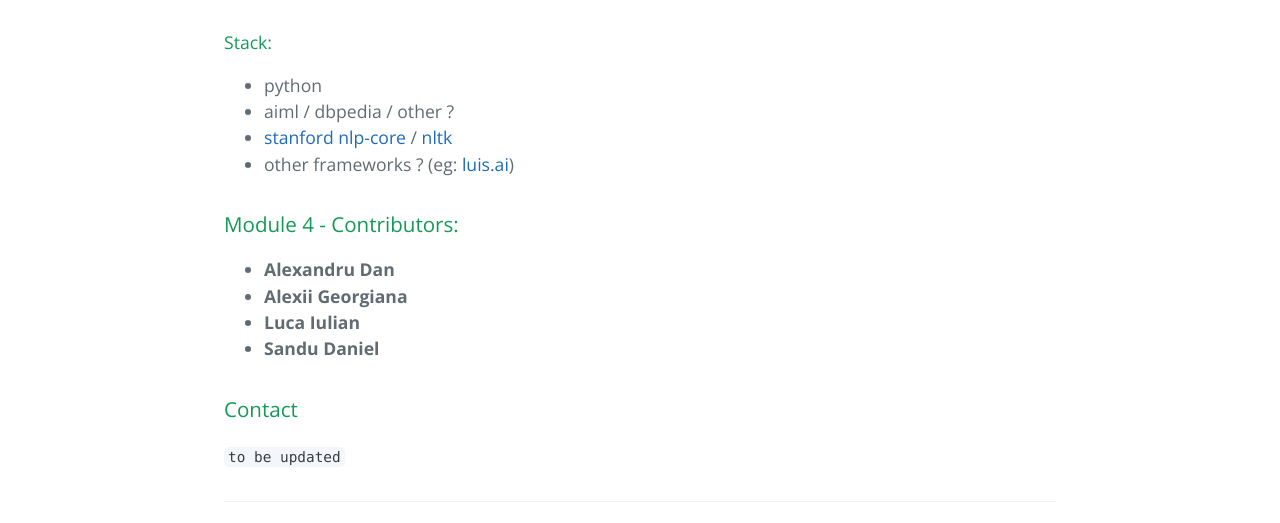
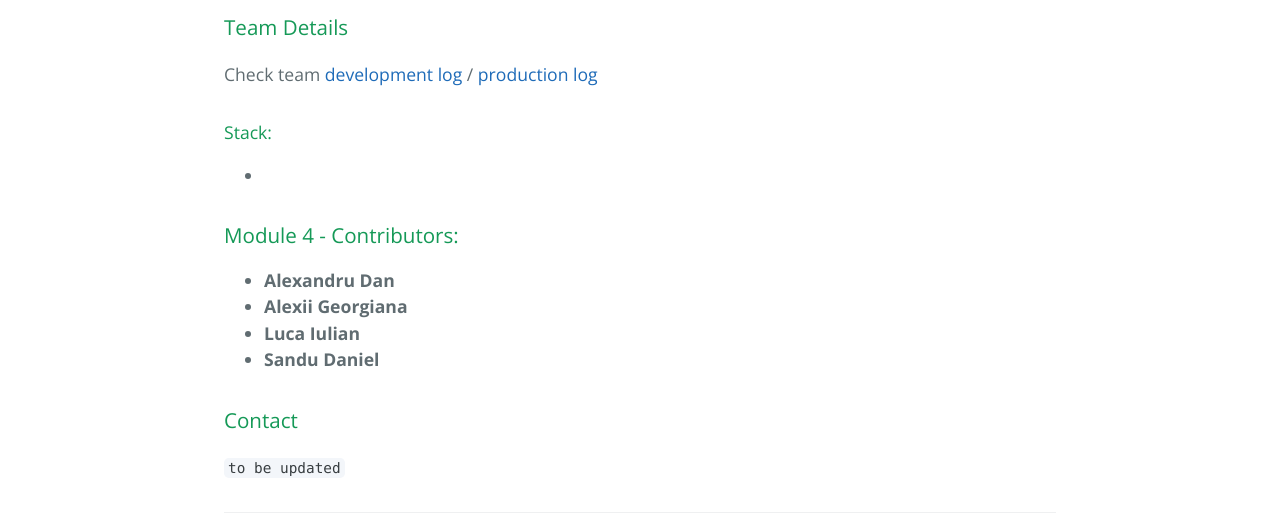
Before and after one commit to utilizatorvalid/ia-3B5, a plain HTML site: page echipa4.html in a window 1280 px wide. Shown: the part 577-1100 px from the top of the page. Drawn offline with nearby package versions, Linux system fonts and the light colour scheme.

Commit message:
small fix

```diff
--- a/echipa4.html
+++ b/echipa4.html
@@ -16,6 +16,8 @@
       <a href="https://github.com/2B5/ia-3B5" class="btn">View on GitHub</a>
       <a href="https://github.com/2B5/ia-3B5/zipball/master" class="btn">Download .zip</a>
       <a href="https://github.com/2B5/ia-3B5/tarball/master" class="btn">Download .tar.gz</a>
+      <br/> <br/>
+      <a href="./" class="btn">&larr; Back</a>
     </section>
 
     <section class="main-content">
@@ -23,20 +25,15 @@
 <a id="artificial-intelligence-project" class="anchor" href="#artificial-intelligence-project" aria-hidden="true"><span aria-hidden="true" class="octicon octicon-link"></span></a>Artificial Intelligence Project</h1>
 
 <h3>
-<a id="project-details" class="anchor" href="#project-details" aria-hidden="true"><span aria-hidden="true" class="octicon octicon-link"></span></a>Project Details</h3>
+<a id="team-details" class="anchor" href="#team-details" aria-hidden="true"><span aria-hidden="true" class="octicon octicon-link"></span></a>Team Details</h3>
 
-<p>Implementing a chatbot</p>
+<p>Check team <a href="https://github.com/2B5/ia-3B5/tree/module4/module4/README.md">development log</a> / <a href="https://github.com/2B5/ia-3B5/blob/master/module4/README.md">production log</a></p>
 
 <h4>
 <a id="stack" class="anchor" href="#stack" aria-hidden="true"><span aria-hidden="true" class="octicon octicon-link"></span></a>Stack:</h4>
 
 <ul>
-<li>python</li>
-<li>aiml / dbpedia / other ?</li>
-<li>
-<a href="https://github.com/dasmith/stanford-corenlp-python">stanford nlp-core</a> / <a href="https://www.nltk.org/">nltk</a>
-</li>
-<li>other frameworks ? (eg: <a href="https://luis.ai">luis.ai</a>)</li>
+<li> </li>
 </ul>
 
 <h3>
```
Also changed, not shown: echipa1.html (+2 -0 lines), echipa2.html (+2 -0 lines), echipa3.html (+2 -0 lines), index.html (+1 -1 lines), README.md (added).
